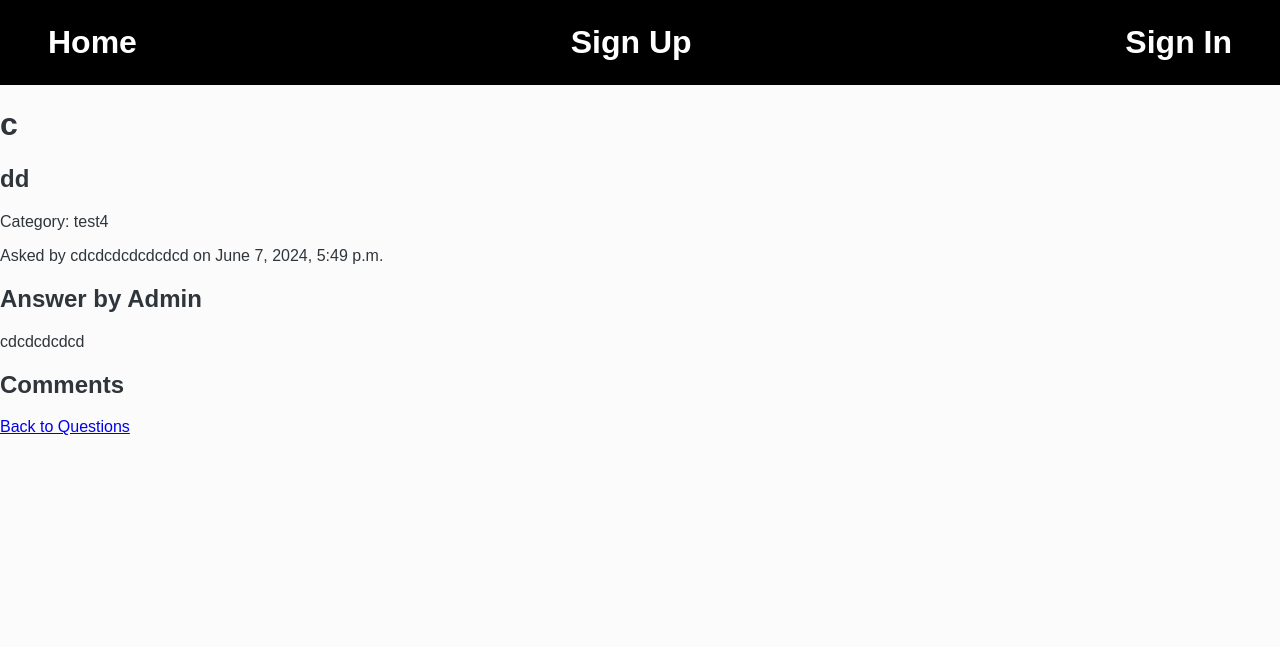
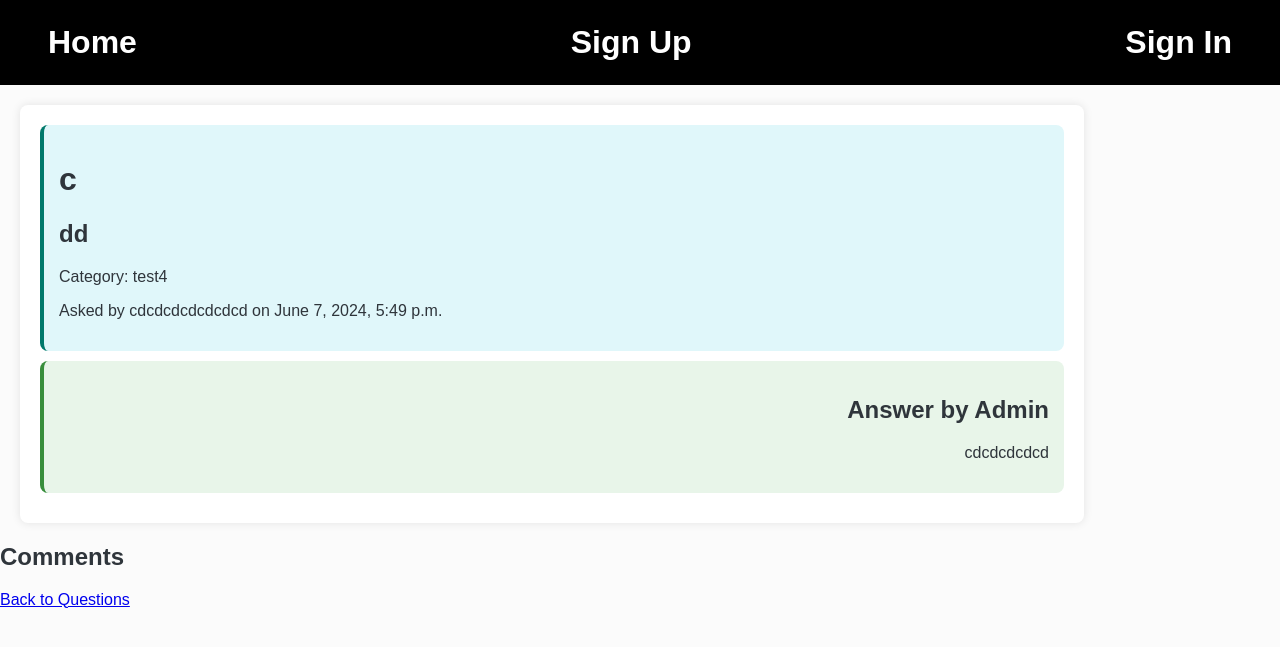
Before and after one commit to dwgth4i/blogs-in-django, a Django app: page /2024/6/7/c2b0fb53-8216-4408-a40b-2145553ce44c/ in a window 1280 px wide. Shown: the top 647 px of the page. Run offline with Django 5.2, Linux system fonts and the light colour scheme; data comes from the database, SQL or seed files in the repository; both versions use the stored data as it was after the commit.

Commit message:
ask and answer

```diff
--- a/mysite/faq/static/faq/css/style.css
+++ b/mysite/faq/static/faq/css/style.css
@@ -9,16 +9,19 @@ body {
 }
 
 form input[type="text"],
-form input[type="password"], form input[type="email"]{
+form input[type="password"],
+form input[type="email"] {
   width: 100%;
   padding: 10px;
   margin-top: 1rem;
-    border: 1px solid ;
+  border: 1px solid;
   border-radius: 4px;
   transition: border-color 3s ease;
 }
 
-form input[type="text"]:focus, form input[type="password"]:focus, form input[type="email"]:focus {
+form input[type="text"]:focus,
+form input[type="password"]:focus,
+form input[type="email"]:focus {
   border-color: #f90303;
   background-color: lightgray;
 }
@@ -39,7 +42,6 @@ form input[type="text"]:focus, form input[type="password"]:focus, form input[typ
   color: #ff0101;
   transform: scale(1.1);
 }
-
 
 .signin-form {
   max-width: 500px;
@@ -75,23 +77,19 @@ form input[type="text"]:focus, form input[type="password"]:focus, form input[typ
   font-size: 110%;
 }
 
-
-
 .page {
   display: flex;
   justify-content: center;
   align-items: center;
-
 }
 
 .link {
   font-size: 16px;
   color: #293bf7;
   text-decoration: none;
-    transition: font-size 0.3s, color 0.3s;;
+  transition: font-size 0.3s, color 0.3s;
   text-decoration: underline;
   margin-bottom: 10px;
-
 }
 
 .link:hover {
@@ -124,7 +122,7 @@ form input[type="text"]:focus, form input[type="password"]:focus, form input[typ
 .box-FAQ {
   display: inline-block;
   background-color: #ffffff;
-    border: double ;
+  border: double;
   margin: 1rem;
 }
 
@@ -195,8 +193,6 @@ form input[type="text"]:focus, form input[type="password"]:focus, form input[typ
   background-color: #c82333;
 }
 
-
-
 #head {
   background-color: none;
   color: #ffffff;
@@ -224,3 +220,39 @@ footer {
   width: 100%;
   bottom: 0;
 }
+
+/* Post_detail */
+.ask_answer {
+  justify-content: center;
+  background-color: #fff;
+  border-radius: 8px;
+  box-shadow: 0 0 10px rgba(0, 0, 0, 0.1);
+  max-width: 80%;
+  width: 80%;
+  padding: 20px;
+  margin: 20px;
+  display: block;
+}
+
+.ask,
+.answer {
+  border-radius: 8px;
+  padding: 15px;
+  margin-bottom: 10px;
+  word-wrap: break-word; /* Break long words */
+  overflow-wrap: break-word; /* Break long words */
+}
+
+.ask {
+  text-align: left;
+  background-color: #e0f7fa;
+  border-left: 4px solid #00796b;
+  display: block;
+}
+.answer {
+  text-align: right;
+  background-color: #e8f5e9;
+  border-left: 4px solid #388e3c;
+  width: auto;
+  display: block;
+}
--- a/mysite/faq/templates/faq/post_detail.html
+++ b/mysite/faq/templates/faq/post_detail.html
@@ -1,27 +1,34 @@
-{% extends "faq/base.html" %}
-{% block content %}
+{% extends "faq/base.html" %} {% block content %}
+<div class="ask_answer">
+  <div class="over_ask">
+    <div class="ask">
       <h1>{{ post.title }}</h1>
       <h2>{{ post.question }}</h2>
       <p>Category: {{ post.category.name }}</p>
       <p>Asked by {{ post.username }} on {{ post.publish }}</p>
-
+    </div>
+  </div>
+  <div class="over_answer">
+    <div class="answer">
       <h2>Answer by Admin</h2>
       <p>{{ post.body|linebreaks }}</p>
+    </div>
+  </div>
+</div>
 
+<div class="comment">
   <h2>Comments</h2>
   {% for comment in comments %}
   <p><strong>{{ comment.user }}</strong> said:</p>
   <p>{{ comment.body|linebreaks }}</p>
-{% endfor %}
-
-{% if user == post.author or user.is_staff %}
+  {% endfor %} {% if user == post.author or user.is_staff %}
   <h2>Leave a Comment</h2>
   <form method="post">
-        {% csrf_token %}
-        {{ comment_form.as_p }}
+    {% csrf_token %} {{ comment_form.as_p }}
     <button type="submit">Add Comment</button>
   </form>
   {% endif %}
+</div>
 
 <a href="{% url 'post_list' %}">Back to Questions</a>
 {% endblock %}
```
Also changed, not shown: mysite/db.sqlite3, mysite/faq/static/faq/css/post_detail.css (deleted). Lines whose indentation alone changed are shown as unchanged.
